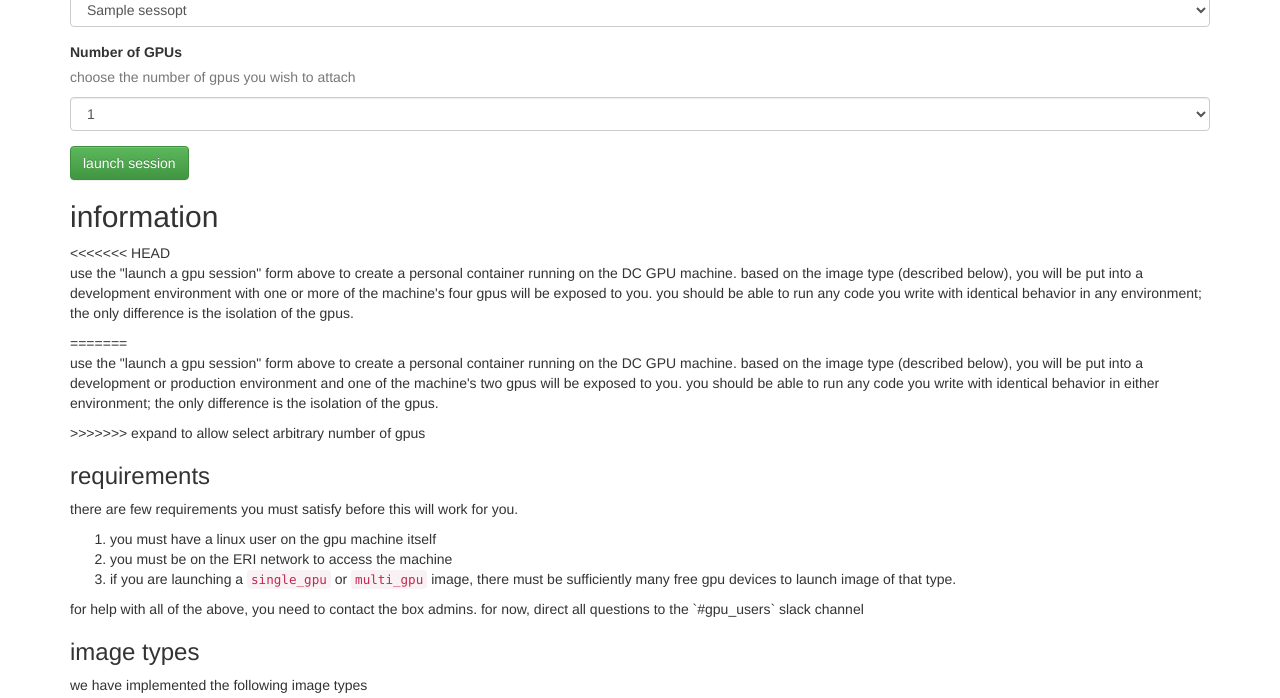
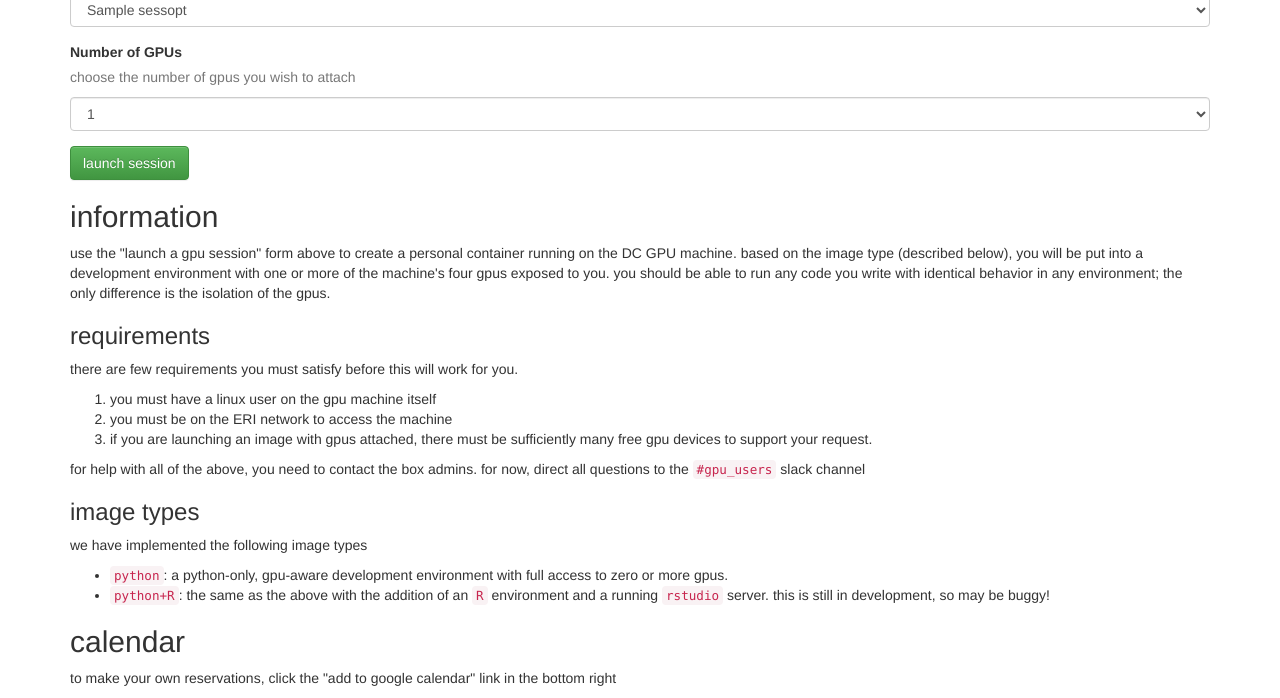
Before and after one commit to ElderResearch/gpu_launch_app, a Flask app: template templates/index.html in a window 1280 px wide. Shown: the part 604-1302 px from the top of the page. Run offline with Flask 2, Linux system fonts and the light colour scheme; the template is opened without the code that fills it: most values are stand-ins (such as "Sample title", 1, 10 or a date in 2020); some libraries are stand-ins or nearby versions; grey boxes are pictures that could not be loaded.

Commit message:
update instructions

```diff
--- a/templates/index.html
+++ b/templates/index.html
@@ -104,36 +104,23 @@
 </div>
 <div id="session-launcher-explainer">
     <h2 id="information">information</h2>
-<<<<<<< HEAD
-    <p>use the "launch a gpu session" form above to create a personal container running on the DC GPU machine. based on the image type (described below), you will be put into a development environment with one or more of the machine's four gpus will be exposed to you. you should be able to run any code you write with identical behavior in any environment; the only difference is the isolation of the gpus.</p>
-=======
-    <p>use the "launch a gpu session" form above to create a personal container running on the DC GPU machine. based on the image type (described below), you will be put into a development or production environment and one of the machine's two gpus
-        will be exposed to you. you should be able to run any code you write with identical behavior in either environment; the only difference is the isolation of the gpus.</p>
->>>>>>> expand to allow select arbitrary number of gpus
+    <p>use the "launch a gpu session" form above to create a personal container running on the DC GPU machine. based on the image type (described below), you will be put into a development environment with one or more of the machine's four gpus exposed to you. you should be able to run any code you write with identical behavior in any environment; the only difference is the isolation of the gpus.</p>
     <h3>requirements</h3>
     <p>there are few requirements you must satisfy before this will work for you.</p>
     <ol>
         <li>you must have a linux user on the gpu machine itself</li>
         <li>you must be on the ERI network to access the machine</li>
-        <li>if you are launching a <code>single_gpu</code> or <code>multi_gpu</code> image, there must be sufficiently many free gpu devices to launch image of that type.</li>
+        <li>if you are launching an image with gpus attached, there must be sufficiently many free gpu devices to support your request.</li>
     </ol>
-    <p>for help with all of the above, you need to contact the box admins. for now, direct all questions to the `#gpu_users` slack channel</p>
+    <p>for help with all of the above, you need to contact the box admins. for now, direct all questions to the <code>#gpu_users</code> slack channel</p>
     <h3>image types</h3>
     <p>we have implemented the following image types</p>
     <ul>
         <li>
-            <code>{single, multi}_gpu</code>: a python-only, gpu-aware development environment with full access to one or two gpus, respectively.
+            <code>python</code>: a python-only, gpu-aware development environment with full access to zero or more gpus.
         </li>
         <li>
-            <code>{single, multi}_gpu_w_r</code>: the same as the above with the addition of an <code>R</code> environment and a running <code>rstudio</code> server. this is still in development, so may be buggy!
-        </li>
-        <li>
-<<<<<<< HEAD
-            <code>no_gpu[_w_r]</code>: these are the same basic development environments as the ones above without any access to the gpu resources. you may want to use these for development of code that will later be submitted in the gpu-enabled images.
-=======
-            <code>no_gpu_dev</code>: this is the same basic development environment as the one in <code>gpu_{dev,prod}</code> without any access to the gpu resources. you may want to use this for development of code that will later be submitted in
-            the <code>gpu_dev</code> or <code>gpu_prod</code> slot
->>>>>>> expand to allow select arbitrary number of gpus
+            <code>python+R</code>: the same as the above with the addition of an <code>R</code> environment and a running <code>rstudio</code> server. this is still in development, so may be buggy!
         </li>
     </ul>
 </div>
```
